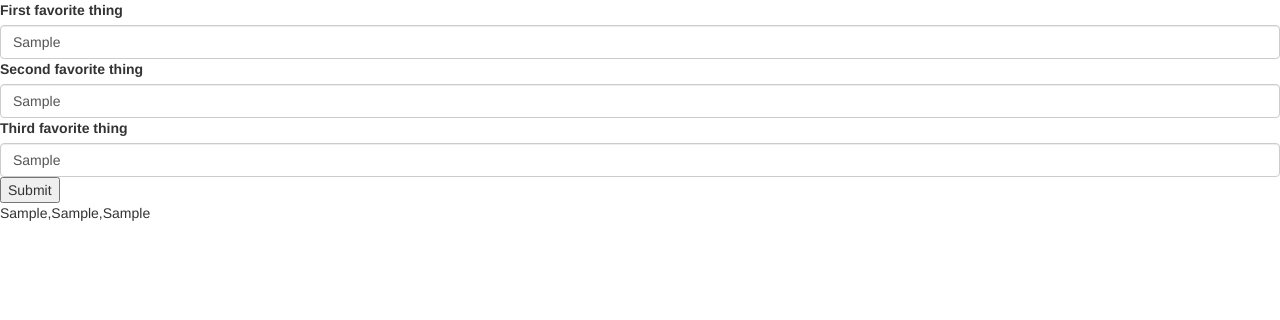
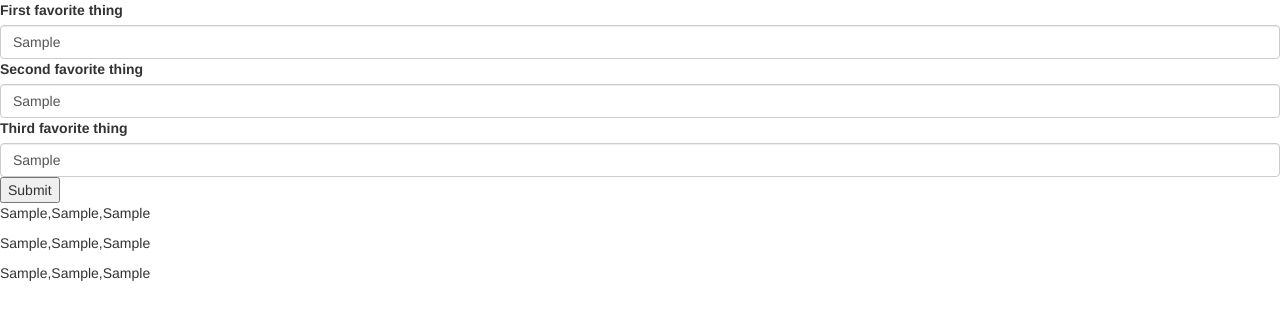
Before and after one commit to aliamirh/arrayFavoriteThings, a plain HTML site: page index.html in a window 1280 px wide. Both pictures are taken after typing "Sample", "Sample", "Sample" into the empty fields and a click on the button "Submit". Drawn offline with Linux system fonts and the light colour scheme.

Commit message:
add second and third array

```diff
--- a/index.html
+++ b/index.html
@@ -19,6 +19,8 @@
         <button type="submit">Submit</button>
       </form>
       <p id="output"></p>
+      <p id="secondOutput"></p>
+      <p id="thirdOutput"></p>
     </div>
 
 
--- a/js/scripts.js
+++ b/js/scripts.js
@@ -10,5 +10,14 @@ $(document).ready(function(){
     $("p#output").text(array);
 
 
+
+    var secondArray = array.reverse();
+    $("p#secondOutput").text(secondArray);
+    var thirdArray = [];
+    thirdArray.push(array[1]);
+    thirdArray.push(array[0]);
+    thirdArray.push(array[2]);
+    $("p#thirdOutput").text(thirdArray);
+
   });
 });
```
